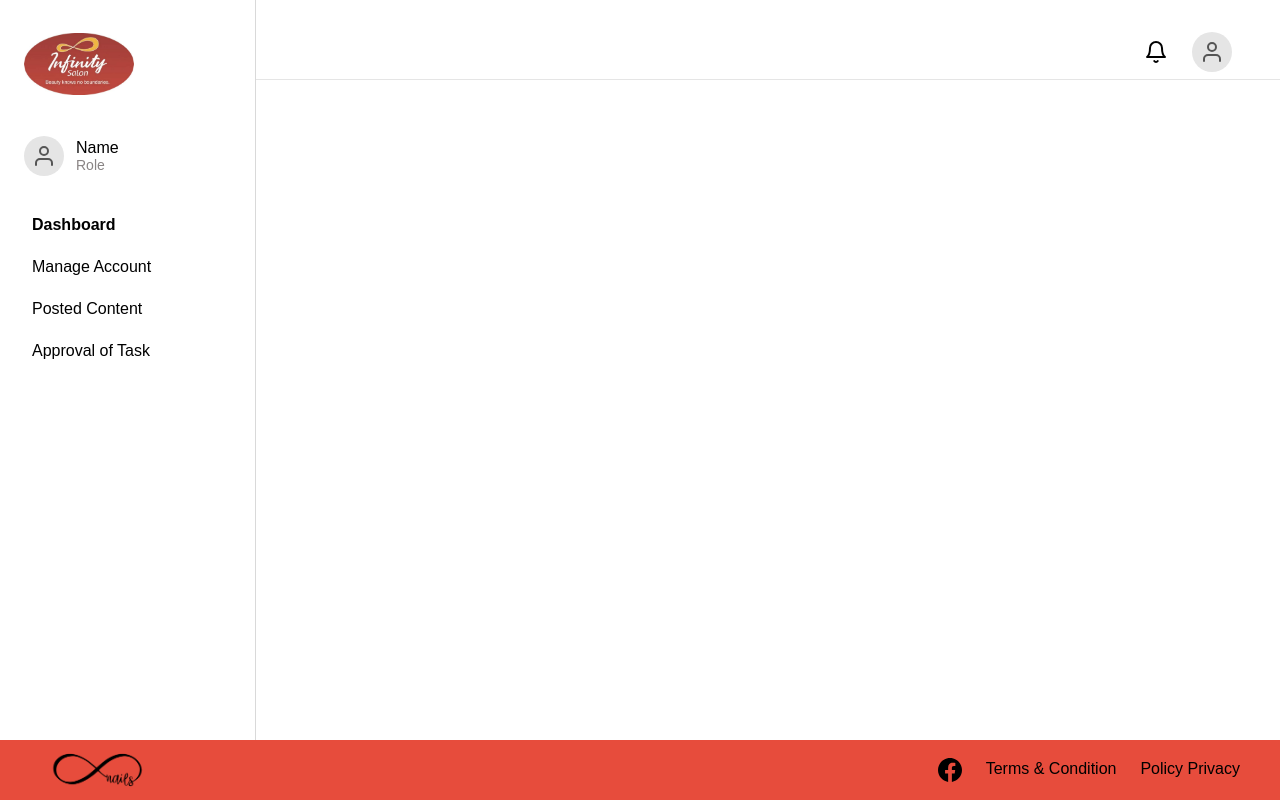
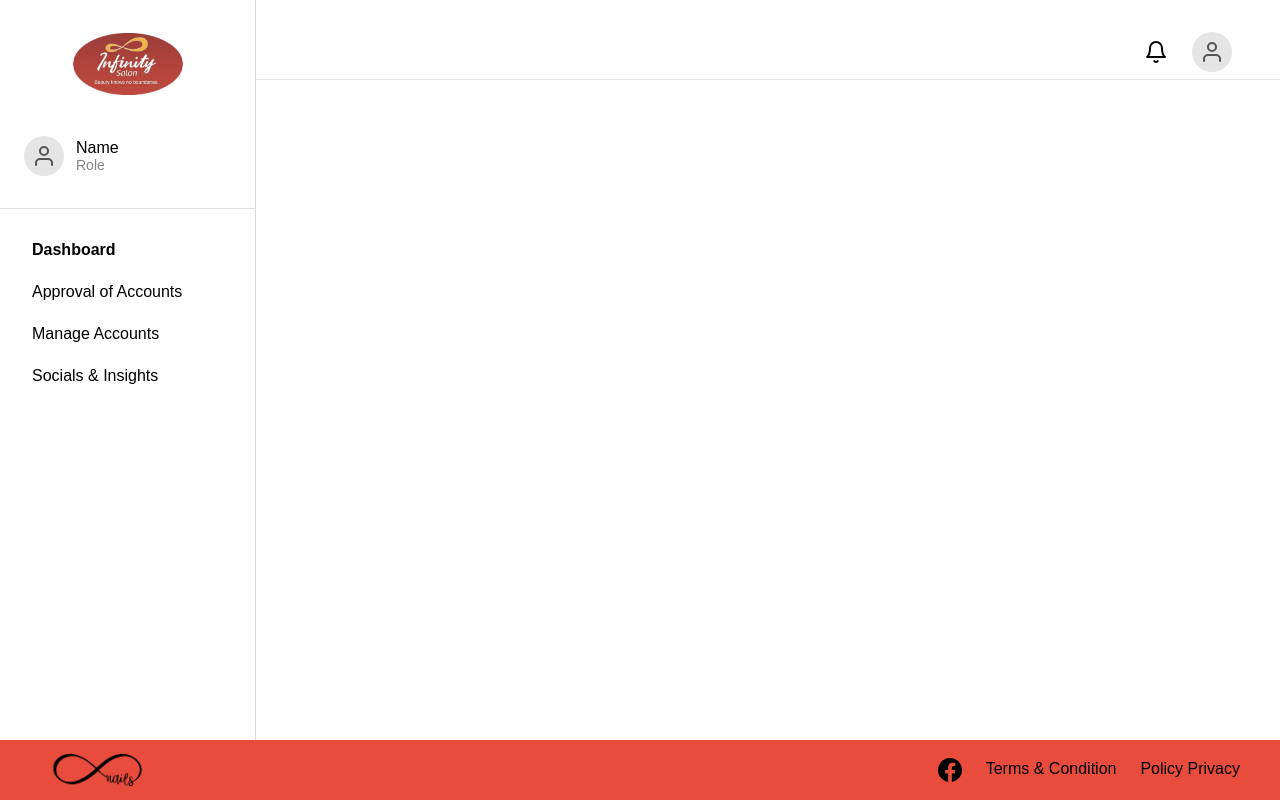
Before and after one commit to xavier4dinner/RegisterUI, a React (Vite) app in the folder Frontend/: page /admin in a window 1280 px wide. Built offline with nearby package versions, Linux system fonts and the light colour scheme.

Commit message:
Admin Route on Dashboard

```diff
--- a/Frontend/pages/Admin/AdminDashboard.jsx
+++ b/Frontend/pages/Admin/AdminDashboard.jsx
@@ -8,10 +8,11 @@ const AdminDashboard = () => {
       <div className="dashboard-container">
         <div className="sidebar">
           {/* Logo */}
-          <div className="logo">
-            <img src="/assets/issalonlogo.jpg" alt="infinitysalon" />
+          <div className="logo" style={{ display: 'flex', justifyContent: 'center', alignItems: 'center' }}>
+            <img src="/assets/issalonlogo.jpg" alt="infinitysalon" style={{ display: 'block', margin: '0 auto', maxWidth: '100%', height: 'auto' }} />
           </div>
           {/* User Profile */}
+          <div className="user-profile-divider-wrapper" style={{ position: 'relative', marginBottom: 24 }}>
             <div className="user-profile">
               <button className="header-profile-btn" aria-label="Profile">
                 <span className="header-profile-avatar">
@@ -23,12 +24,15 @@ const AdminDashboard = () => {
                 <div className="user-role">Role</div>
               </div>
             </div>
+            <hr style={{ position: 'absolute', left: '-24px', right: '-24px', border: 'none', borderTop: '1px solid #e0e0e0', margin: 0, width: 'calc(100% + 48px)' }} />
+          </div>
+          <hr style={{ border: 'none', borderTop: '1px solid #e0e0e0', margin: '0 0 24px 0', width: '100%' }} />
           {/* Navigation */}
           <nav className="navigation">
             <div className="nav-item active">Dashboard</div>
-            <div className="nav-item">Manage Account</div>
-            <div className="nav-item">Posted Content</div>
-            <div className="nav-item">Approval of Task</div>
+            <div className="nav-item">Approval of Accounts</div>
+            <div className="nav-item">Manage Accounts</div>
+            <div className="nav-item">Socials & Insights</div>
           </nav>
         </div>
         <div className="main-content">
--- a/Frontend/pages/Login/LoginForm.jsx
+++ b/Frontend/pages/Login/LoginForm.jsx
@@ -43,7 +43,13 @@ export default function LoginForm() {
       const result = await response.json();
       if (response.ok) {
         setMessage({ text: "Login successful!", type: "success" });
-        setTimeout(() => navigate("/dashboard"), 1000);
+        setTimeout(() => {
+          if (result.role === 'admin') {
+            navigate('/admin');
+          } else {
+            navigate('/dashboard');
+          }
+        }, 1000);
       } else {
         setMessage({ text: result.message || "Login failed.", type: "error" });
       }
```
Lines whose indentation alone changed are shown as unchanged.
